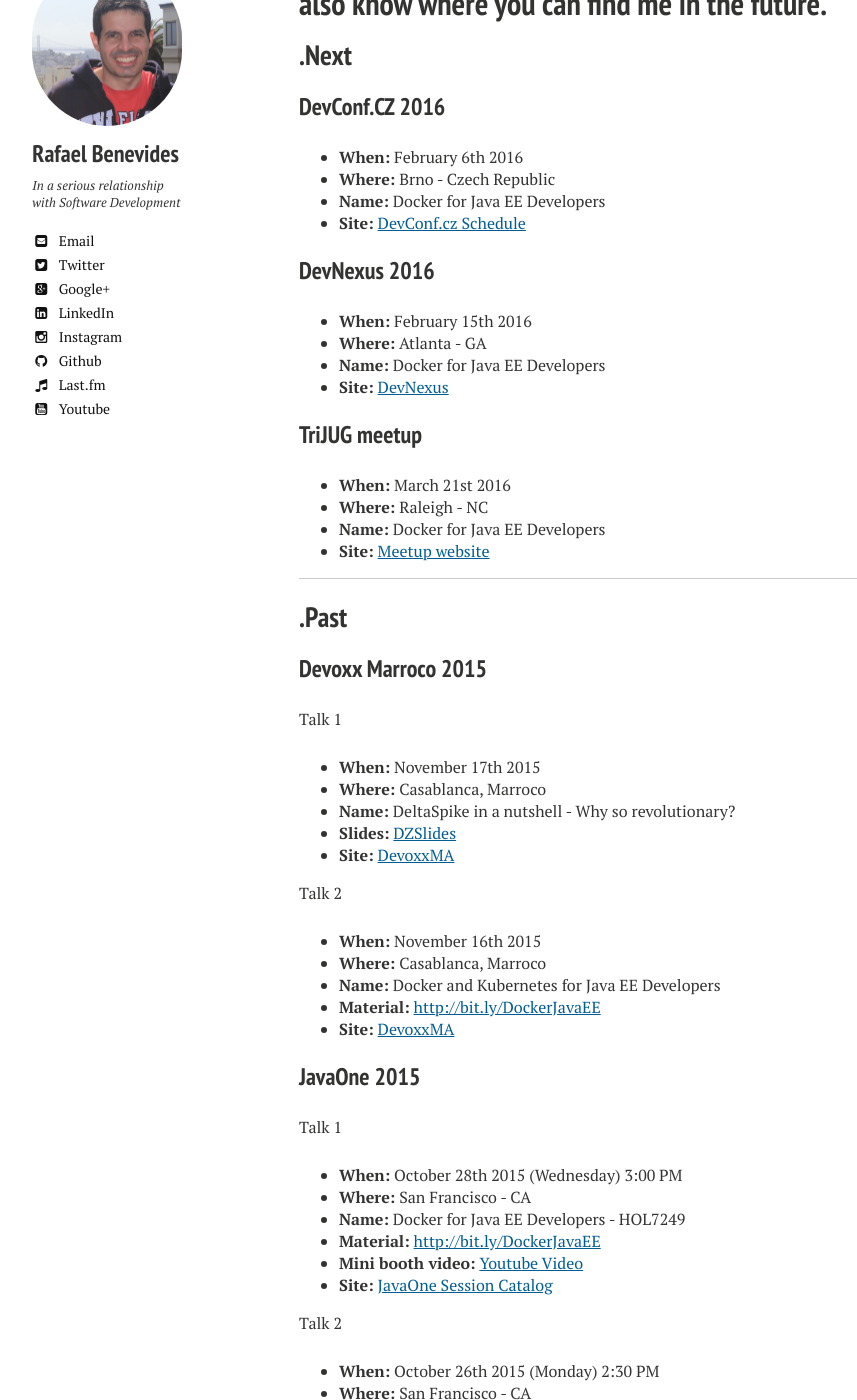
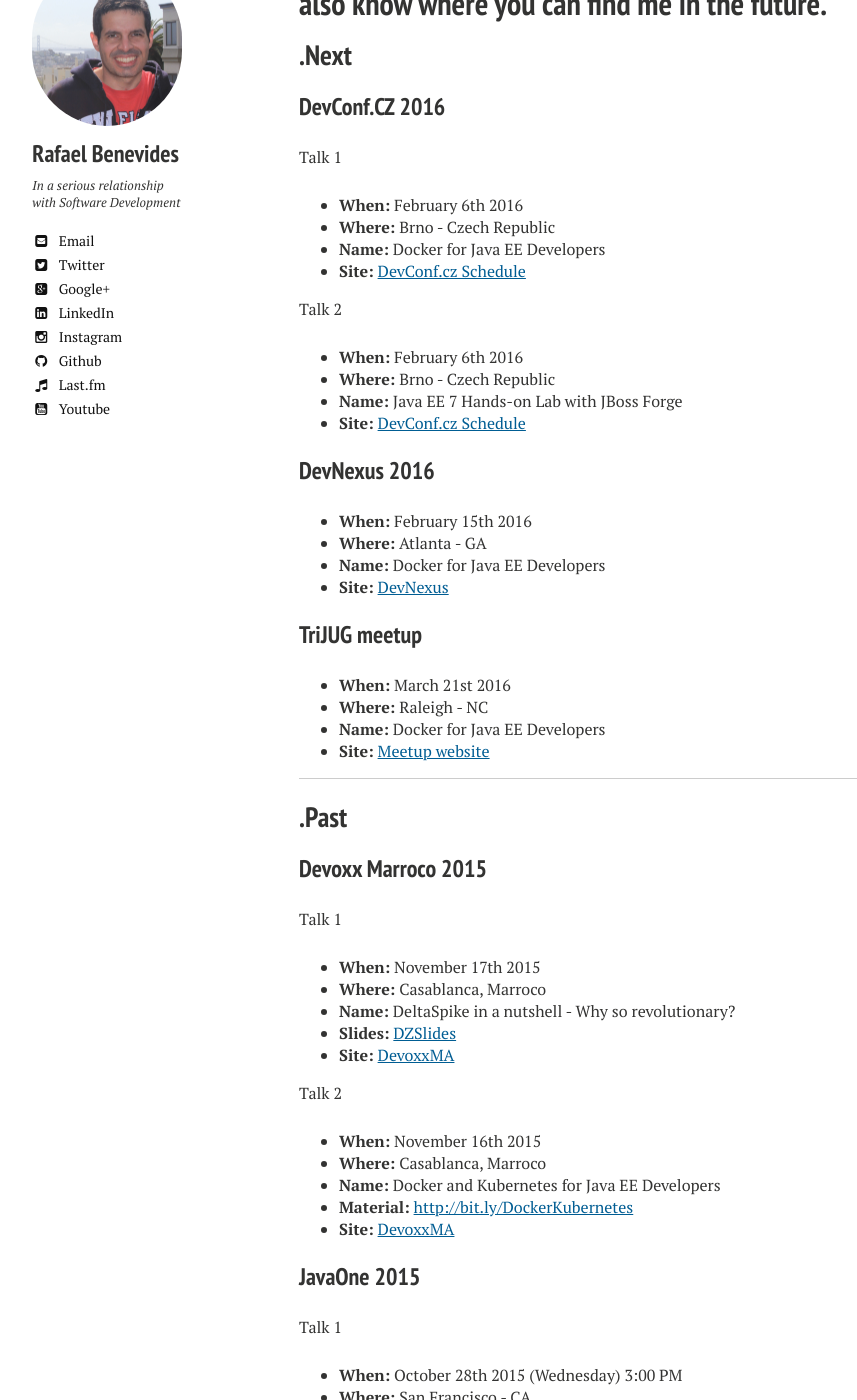
Before and after one commit to rafabene/rafabene.github.io, a Jekyll site: the page built from talks/index.md, in a window 1280 px wide and 1400 px high, scrolled down 494 px. Shown: the whole window, without its empty margins (21-878 px from the left). Built offline with Jekyll 4.4.1, drawn with Linux system fonts in a browser that asks for light colours; nearby versions of some CDN libraries; Markdown is read by kramdown in place of the engine named in the settings; comment, search, counter and statistics services are not loaded.

Commit message:
Add post about DevConf 2016

```diff
--- a/talks/index.md
+++ b/talks/index.md
@@ -14,10 +14,20 @@
 
 
 ### DevConf.CZ 2016
+
+Talk 1
+
 - **When:** February 6th 2016
 - **Where:** Brno - Czech Republic
 - **Name:** Docker for Java EE Developers
 - **Site:** [DevConf.cz Schedule](https://devconfcz2016.sched.org/event/5m0d/docker-for-java-ee-developers)
+
+Talk 2
+
+- **When:** February 6th 2016
+- **Where:** Brno - Czech Republic
+- **Name:** Java EE 7 Hands-on Lab with JBoss Forge
+- **Site:** [DevConf.cz Schedule](https://devconfcz2016.sched.org/event/5m0x/java-ee-7-hands-on-lab-with-jboss-forge)
 
 ### DevNexus 2016
 - **When:** February 15th 2016
@@ -49,7 +59,7 @@
 - **When:** November 16th 2015
 - **Where:** Casablanca, Marroco
 - **Name:** Docker and Kubernetes for Java EE Developers
-- **Material:** [http://bit.ly/DockerJavaEE](http://bit.ly/DockerKubernetes)
+- **Material:** [http://bit.ly/DockerKubernetes](http://bit.ly/DockerKubernetes)
 - **Site:** [DevoxxMA](http://cfp.devoxx.ma/2015/talk/KWW-1312/Docker_and_Kubernetes_for_Java_EE_Developers)
 
 ### JavaOne 2015
```
Also changed, not shown: _posts/2015-11-17-modern-javaee-design-patterns.md (+1 -1 lines), _posts/2016-02-03-see-you-devconfcz-2016.md (added, +35 -0 lines), images/ms-linux.jpg (added).
